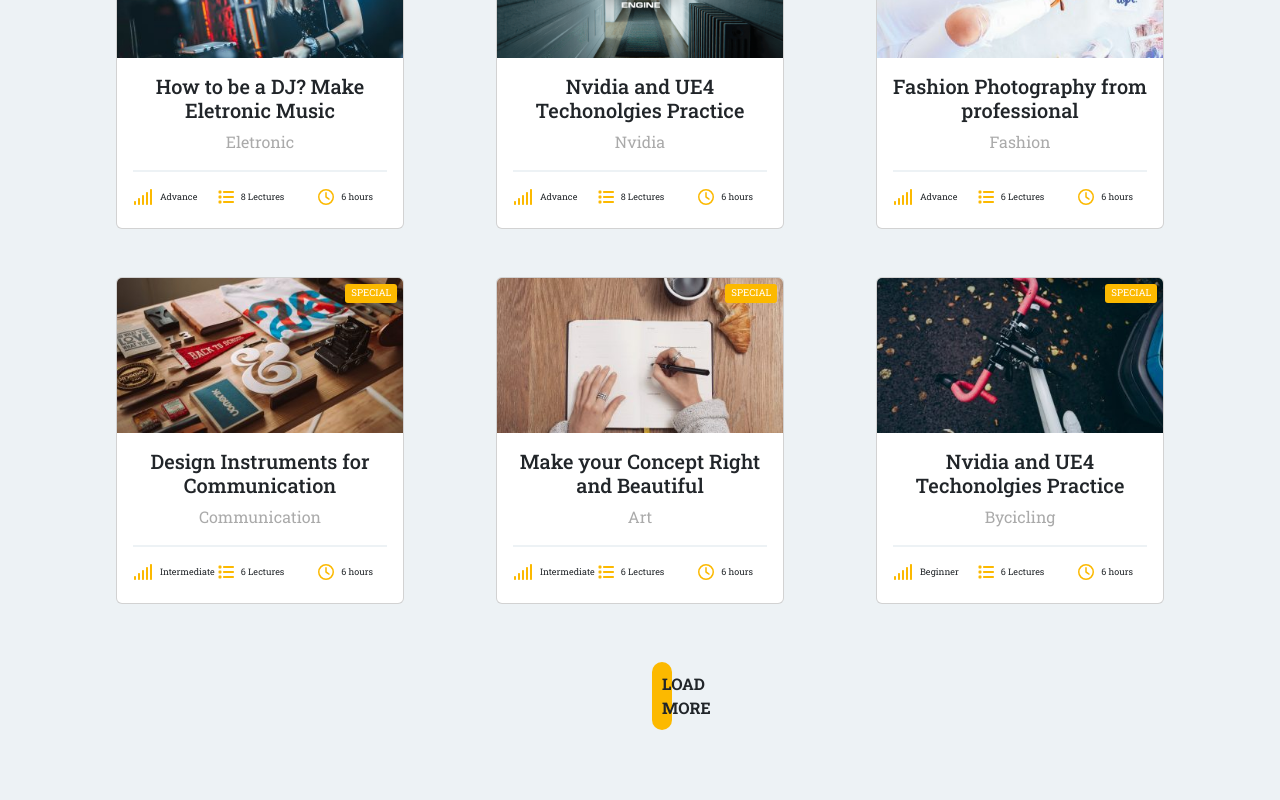
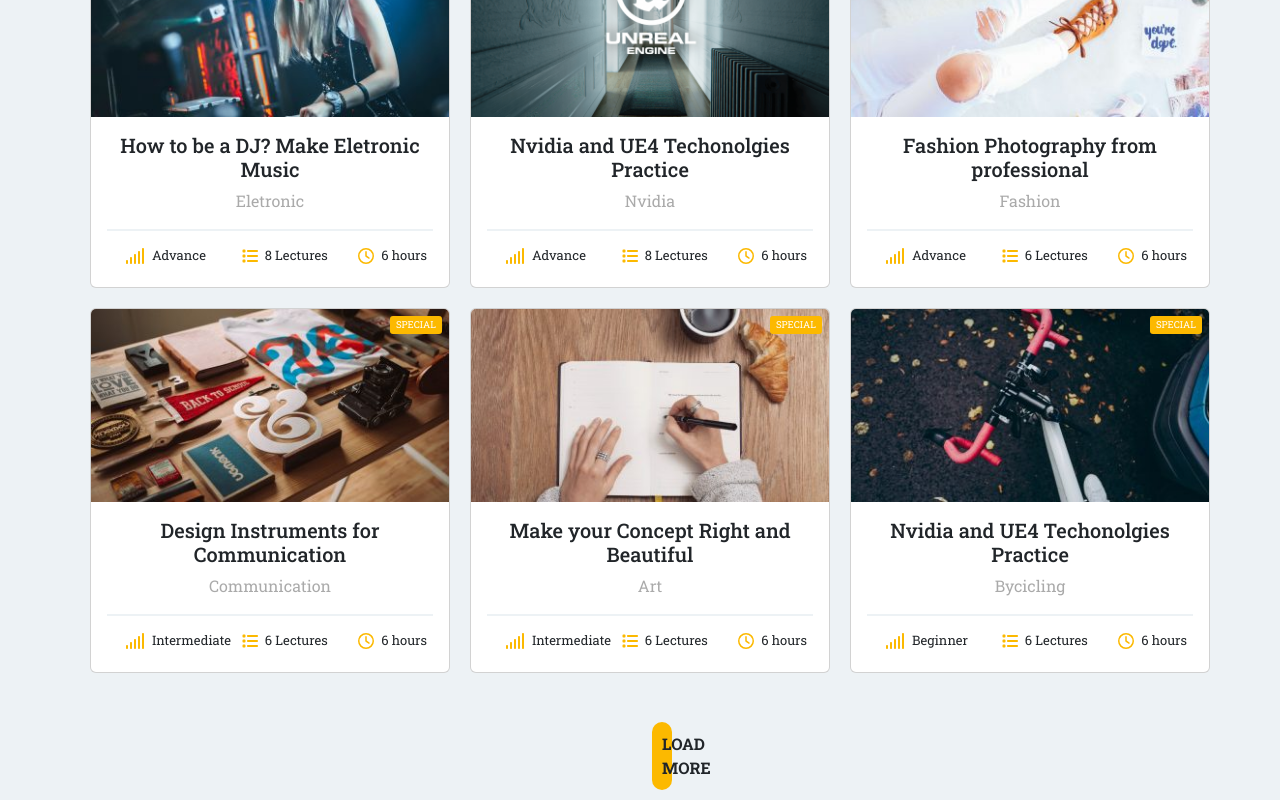
Before and after one commit to PierluigiPapa/proj-html-vuejs, a Vue app: page / in a window 1280 px wide. Shown: the part 1650-2450 px from the top of the page. Built offline with nearby package versions, Linux system fonts and the light colour scheme.

Commit message:
fix: adjust cards

```diff
--- a/src/components/Main/AppCourses.vue
+++ b/src/components/Main/AppCourses.vue
@@ -76,8 +76,8 @@ export default {
       <div class="container">
         <div class="row height">
           <div v-for="(course, index) in courses" :key="index" class="col-4 d-flex justify-content-center align-items-start p-0">
-            <div class="card" style="width: 18rem;">
-              <img :src="course.image" class="card-img-top banner-image" alt="...">
+            <div class="card" style="width: 480px;">
+              <img :src="course.image" class="card-img-top banner-image" alt="">
               <p class="banner">SPECIAL</p>
               <h4 class="banner-price">{{ course.price }}</h4>
               <div class="card-body">
@@ -89,7 +89,7 @@ export default {
                     <font-awesome-icon icon="fa-solid fa-signal" class="fa-solid me-1" />
                     <p class="m-0 sub-text">{{ course.level }}</p>
                   </div>
-                  <div class="col-4 d-flex align-items-center ps-1">
+                  <div class="col-4 d-flex align-items-center">
                     <font-awesome-icon icon="fa solid fa-list" class="fa-solid me-1" />
                     <p class="m-0 sub-text">{{ course.lectures }}</p>
                   </div>
@@ -109,7 +109,7 @@ export default {
 
 
 
-<style scoped>
+<style lang="scss" scoped>
 #card-main {
     height: 1050px;
     background-color: #edf2f5;
@@ -117,6 +117,8 @@ export default {
 
 .card {
     position: relative;
+    margin-top: 20px;
+    margin-left: 20px;
     cursor: pointer;
 }
 
@@ -176,7 +178,7 @@ h2 {
 }
 
 .sub-text {
-    font-size: 9px;
+    font-size: 13px;
     padding-left: 3px;
     padding-right: 20px;
     white-space: nowrap;
@@ -192,9 +194,14 @@ h2 {
     background-color: #fcb900;
     border-radius: 50px;
     margin: 10px 570px;
+    margin-top: 70px;
     font-weight: bold;
     cursor: pointer;
     transition: color 0.5s;
+}
+
+.col-4 {
+    padding-left: 30px;
 }
 
 .loading:hover {
```
